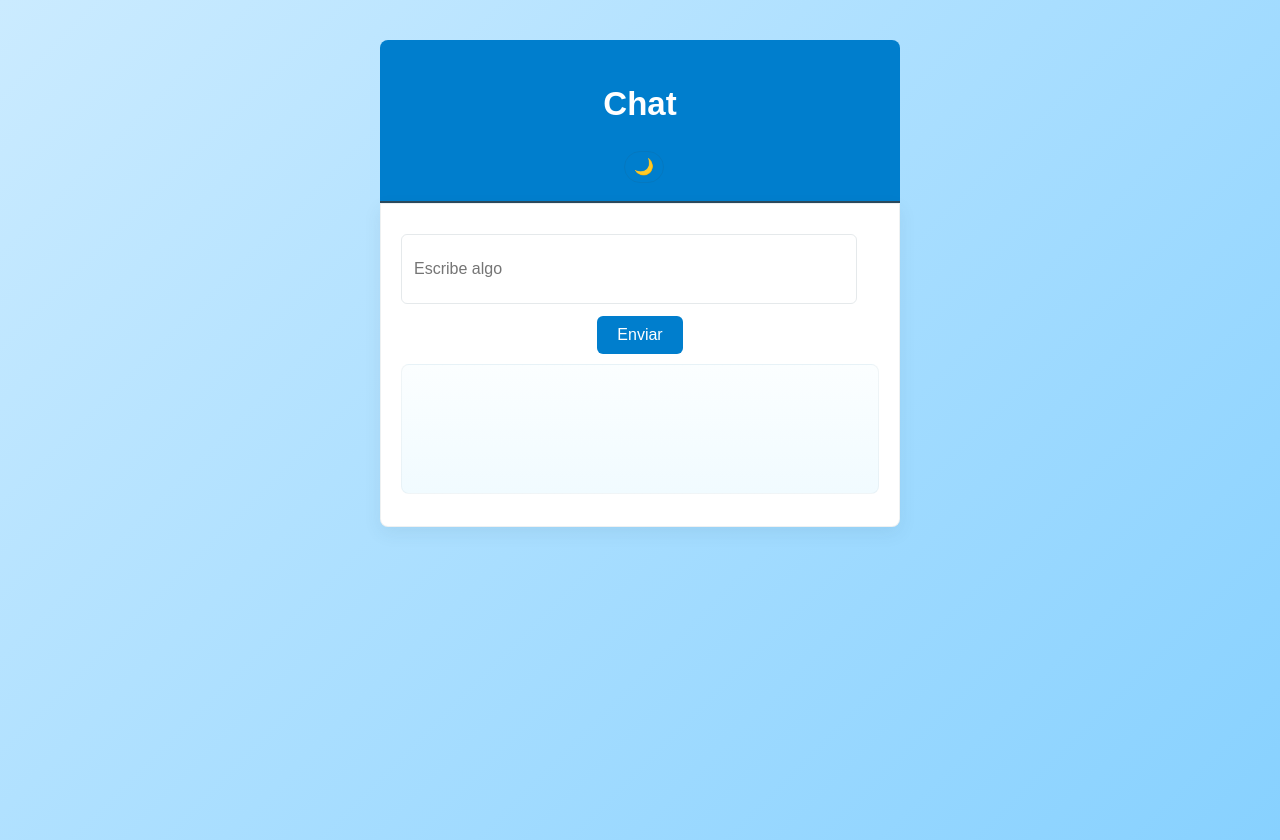
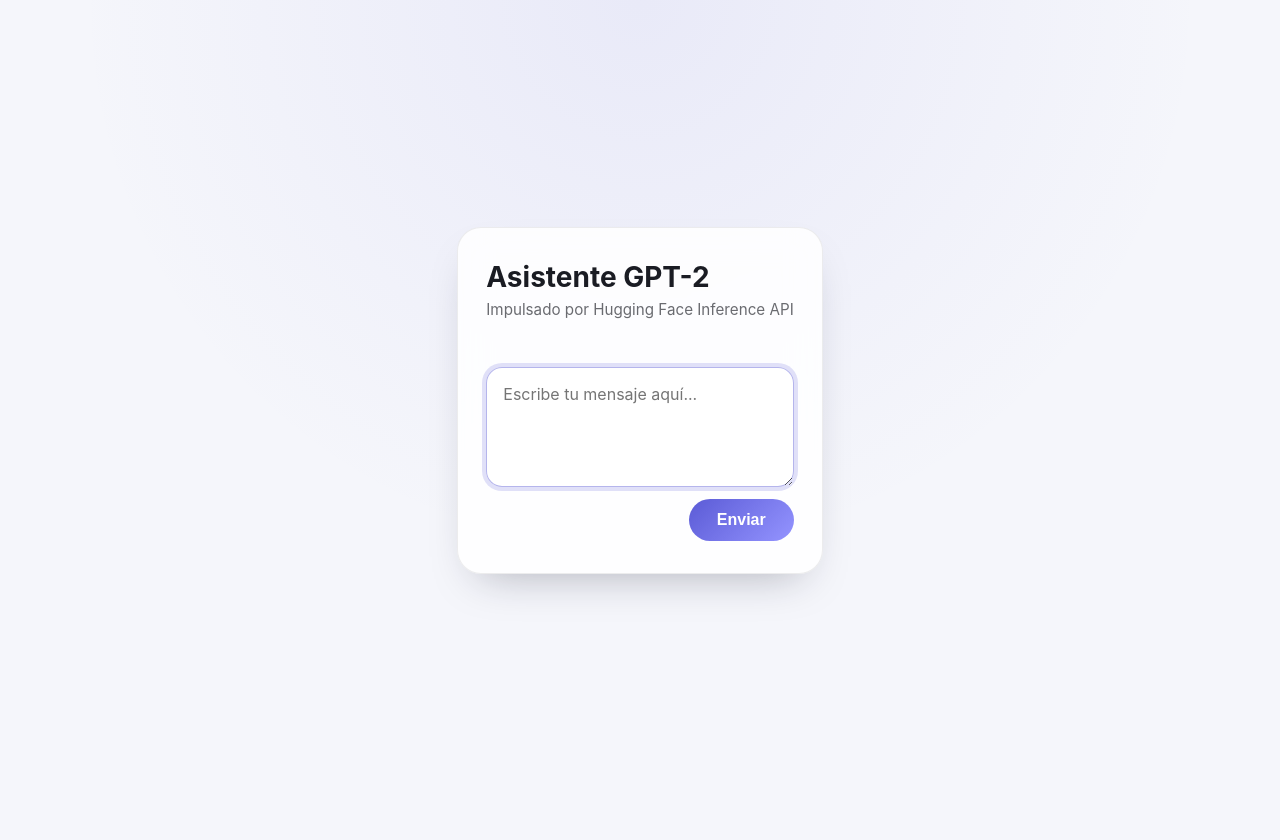
Before and after one commit to drian992/ia_taller, a plain HTML site: page index.html in a window 1280 px wide. After the commit the page ends 800 px from the top, so only its background shows below. Drawn offline with Linux system fonts and the light colour scheme.

Commit message:
refactor: simplify chat for hugging face gpt2

```diff
--- a/index.css
+++ b/index.css
@@ -1,161 +1,195 @@
-:root{
-    --fondo-1: #cbebff; /* 203,235,255 */
-    --fondo-2: #87d1ff; /* 135,209,255 */
-    --primario: #007ecd; /* 0,126,205 */
-    --oscuro-1: #2c4a5d; /* 44,74,93 */
-    --texto: #282f33; /* 40,47,51 */
-    /* Controles y tarjetas */
-    --tarjeta-bg: #ffffff;
-    --output-bg-start: #fbfeff;
-    --output-bg-end: #f1fbff;
-    --borde: rgba(44,74,93,0.08);
-    --sombra: rgba(44,74,93,0.08);
-    --borde-input: rgba(44,74,93,0.12);
-    --sombra-hover: rgba(44,74,93,0.18);
-    --borde-output: rgba(44,74,93,0.05);
+:root {
+  color-scheme: light dark;
+  --bg: #f5f6fb;
+  --fg: #1a1c23;
+  --accent: #5b5bd6;
+  --accent-contrast: #ffffff;
+  --card-bg: rgba(255, 255, 255, 0.85);
+  --border: rgba(26, 28, 35, 0.08);
+  --shadow: 0 20px 45px -22px rgba(22, 27, 45, 0.35);
 }
 
-/* Tema oscuro: se activa con <html data-tema="oscuro"> o document.documentElement.setAttribute('data-tema','oscuro') */
-:root[data-tema="oscuro"]{
-    /* Paleta optimizada para modo oscuro */
-    --fondo-1: #05131a; /* muy oscuro, casi negro azulado */
-    --fondo-2: #07202a; /* gradiente sutil hacia un azul petróleo */
-    --primario: #2aa6ff; /* accent cian brillante para botones */
-    --oscuro-1: #041018; /* tonos más oscuros para bordes */
-    --texto: #e6f7ff; /* texto claro y ligeramente azulado */
-    --tarjeta-bg: #071726; /* fondo de tarjetas */
-    --output-bg-start: #041219;
-    --output-bg-end: #07202a;
-    --borde: rgba(255,255,255,0.04);
-    --sombra: rgba(0,0,0,0.6);
-    --borde-input: rgba(255,255,255,0.06);
-    --sombra-hover: rgba(42,166,255,0.12);
-    --borde-output: rgba(255,255,255,0.04);
+@media (prefers-color-scheme: dark) {
+  :root {
+    --bg: #10111a;
+    --fg: #f1f3ff;
+    --accent: #8181ff;
+    --card-bg: rgba(23, 25, 37, 0.9);
+    --border: rgba(255, 255, 255, 0.06);
+    --shadow: 0 20px 45px -28px rgba(0, 0, 0, 0.8);
+  }
 }
 
-/* Transiciones suaves al cambiar tema */
-body, .center .header, .center .chat, .chat #output, .chat button {
-    transition: background-color 220ms ease, color 220ms ease, box-shadow 220ms ease, border-color 220ms ease;
+* {
+  box-sizing: border-box;
 }
 
-body{
-    margin: 0;
-    padding: 0;
-    background: linear-gradient(135deg, var(--fondo-1), var(--fondo-2));
-    color: var(--texto);
-    height: 100vh;
-    font-family: Arial, Helvetica, sans-serif;
+body {
+  margin: 0;
+  min-height: 100vh;
+  font-family: "Inter", system-ui, -apple-system, BlinkMacSystemFont, "Segoe UI", sans-serif;
+  background: radial-gradient(circle at top, rgba(91, 91, 214, 0.08), transparent 55%), var(--bg);
+  color: var(--fg);
+  display: grid;
+  place-content: center;
+  padding: 32px 16px;
 }
 
-.center{
-    width: 520px;
-    margin: 40px auto;
-    position: relative;
+.chat-app {
+  width: min(720px, 100%);
+  background: var(--card-bg);
+  border: 1px solid var(--border);
+  border-radius: 24px;
+  padding: 32px 28px;
+  display: grid;
+  gap: 24px;
+  backdrop-filter: blur(16px);
+  box-shadow: var(--shadow);
 }
 
-.center .header{
-    font-size: 22px;
-    font-weight: 700;
-    color: #ffffff;
-    padding: 18px 12px;
-    background: var(--primario);
-    border-bottom: 2px solid var(--oscuro-1);
-    border-radius: 8px 8px 0 0;
-    text-align: center;
+.chat-header {
+  display: grid;
+  gap: 6px;
 }
 
-/* Estilos del botón que alterna el tema */
-.tema-toggle{
-    display: inline-flex;
-    align-items: center;
-    justify-content: center;
-    width: 40px;
-    height: 32px;
-    margin-left: 8px;
-    padding: 0;
-    border-radius: 999px;
-    background: transparent;
-    border: 1px solid var(--borde-input);
-    color: var(--texto);
-    cursor: pointer;
-    font-size: 16px;
-    line-height: 1;
-    transition: background-color 180ms ease, color 180ms ease, box-shadow 180ms ease, transform 120ms ease, border-color 180ms ease;
+.chat-header h1 {
+  margin: 0;
+  font-size: 1.75rem;
 }
 
-.tema-toggle .icon{ pointer-events: none; }
-
-.tema-toggle:hover{ transform: translateY(-1px); }
-
-/* Estado presionado: muestra un fondo primario y texto en blanco */
-.tema-toggle[aria-pressed="true"]{
-    background: var(--primario);
-    color: #fff;
-    border-color: rgba(0,0,0,0.06);
-    box-shadow: 0 6px 18px var(--sombra-hover);
+.chat-subtitle {
+  margin: 0;
+  font-size: 0.95rem;
+  color: rgba(26, 28, 35, 0.65);
 }
 
-.tema-toggle:focus{
-    outline: none;
-    box-shadow: 0 0 0 3px rgba(42,166,255,0.12);
+@media (prefers-color-scheme: dark) {
+  .chat-subtitle {
+    color: rgba(241, 243, 255, 0.65);
+  }
 }
 
-.center .chat{
-    position: relative;
-    background: var(--tarjeta-bg);
-    width: 100%;
-    padding: 30px 20px 20px 20px;
-    box-sizing: border-box;
-    border: 1px solid var(--borde);
-    border-radius: 0 0 8px 8px;
-    box-shadow: 0 6px 18px var(--sombra);
+.conversation {
+  display: flex;
+  flex-direction: column;
+  gap: 16px;
+  max-height: 55vh;
+  overflow-y: auto;
+  padding-right: 6px;
 }
 
-.chat input{
-    height: 48px;
-    width: 90%;
-    padding: 10px 12px;
-    border-radius: 6px;
-    border: 1px solid var(--borde-input);
-    font-size: 16px;
-    outline: none;
-    color: var(--texto);
-    background: transparent;
+.message {
+  display: grid;
+  gap: 8px;
+  padding: 16px;
+  border-radius: 18px;
+  border: 1px solid var(--border);
+  background: rgba(255, 255, 255, 0.55);
+  line-height: 1.5;
+  white-space: pre-wrap;
 }
 
-.chat button{
-    padding: 10px 20px;
-    background: var(--primario);
-    color: #fff;
-    border: none;
-    border-radius: 6px;
-    cursor: pointer;
-    font-size: 16px;
-    margin: 12px auto 10px;
-    transition: 200ms ease;
-    display: block;
-}
-.chat button:hover{
-    background: var(--oscuro-1);
-    box-shadow: 0 6px 18px var(--sombra-hover);
-    transform: scale(1.03);
+.message.user {
+  background: linear-gradient(135deg, rgba(91, 91, 214, 0.18), rgba(129, 129, 255, 0.12));
+  border-color: rgba(91, 91, 214, 0.25);
+  align-self: flex-end;
 }
 
-.chat #output{
-    background: linear-gradient(180deg, var(--output-bg-start), var(--output-bg-end));
-    padding: 14px;
-    border-radius: 8px;
-    font-size: 16px;
-    margin-bottom: 12px;
-    min-height: 100px;
-    overflow-y: auto;
-    max-height: 260px;
-    color: var(--texto);
-    border: 1px solid var(--borde-output);
+.message.assistant {
+  background: rgba(0, 0, 0, 0.02);
 }
 
-/* Small screens */
-@media (max-width: 560px){
-    .center{ width: calc(100% - 40px); margin: 20px; }
-    .chat input{ width: 100%; }
+.message .author {
+  font-weight: 600;
+  font-size: 0.9rem;
+  color: rgba(26, 28, 35, 0.75);
 }
+
+@media (prefers-color-scheme: dark) {
+  .message {
+    background: rgba(0, 0, 0, 0.2);
+  }
+
+  .message.assistant {
+    background: rgba(0, 0, 0, 0.35);
+  }
+
+  .message .author {
+    color: rgba(241, 243, 255, 0.75);
+  }
+}
+
+.chat-form {
+  display: grid;
+  gap: 12px;
+}
+
+.chat-form textarea {
+  width: 100%;
+  resize: vertical;
+  min-height: 120px;
+  padding: 16px;
+  font: inherit;
+  color: inherit;
+  border-radius: 16px;
+  border: 1px solid var(--border);
+  background: rgba(255, 255, 255, 0.7);
+  transition: border-color 0.2s ease, box-shadow 0.2s ease;
+}
+
+.chat-form textarea:focus {
+  outline: none;
+  border-color: rgba(91, 91, 214, 0.45);
+  box-shadow: 0 0 0 4px rgba(91, 91, 214, 0.18);
+}
+
+.send-button {
+  justify-self: end;
+  padding: 12px 28px;
+  border: none;
+  border-radius: 999px;
+  background: linear-gradient(135deg, var(--accent), #9494ff);
+  color: var(--accent-contrast);
+  font-weight: 600;
+  font-size: 1rem;
+  cursor: pointer;
+  transition: transform 0.2s ease, box-shadow 0.2s ease, filter 0.2s ease;
+}
+
+.send-button:disabled {
+  opacity: 0.6;
+  cursor: not-allowed;
+  filter: grayscale(0.2);
+}
+
+.send-button:not(:disabled):hover {
+  transform: translateY(-2px);
+  box-shadow: 0 12px 26px -18px var(--accent);
+}
+
+.sr-only {
+  position: absolute;
+  width: 1px;
+  height: 1px;
+  padding: 0;
+  margin: -1px;
+  overflow: hidden;
+  clip: rect(0, 0, 0, 0);
+  white-space: nowrap;
+  border: 0;
+}
+
+.status-message {
+  font-size: 0.85rem;
+  color: rgba(26, 28, 35, 0.6);
+}
+
+@media (prefers-color-scheme: dark) {
+  .chat-form textarea {
+    background: rgba(0, 0, 0, 0.35);
+  }
+
+  .status-message {
+    color: rgba(241, 243, 255, 0.6);
+  }
+}
--- a/index.html
+++ b/index.html
@@ -3,26 +3,31 @@
 <head>
   <meta charset="UTF-8" />
   <meta name="viewport" content="width=device-width, initial-scale=1.0" />
-  <title>Chat con IA - HuggingFace</title>
-    <link rel="stylesheet" href="index.css"/>
+  <title>Chat IA - Hugging Face GPT-2</title>
+  <link rel="stylesheet" href="index.css" />
 </head>
 <body>
+  <main class="chat-app">
+    <header class="chat-header">
+      <h1>Asistente GPT-2</h1>
+      <p class="chat-subtitle">Impulsado por Hugging Face Inference API</p>
+    </header>
 
-  <div id="chat" class="center">
+    <section id="conversation" class="conversation" aria-live="polite" aria-label="Historial de conversación"></section>
 
-    <div class="header">
-    <h2>Chat</h2>
-    <button id="temaToggle" class="tema-toggle" title="Cambiar tema" aria-pressed="false" onclick="toggleTema()">
-      <span class="icon" aria-hidden="true">🌙</span>
-    </button>
-    </div>
-    <div class="chat">
-        <input id="inputText" rows="3" placeholder="Escribe algo"></input>
-        <button onclick="enviar()">Enviar</button>
-        <div id="output"></div>
+    <form id="chatForm" class="chat-form" autocomplete="off">
+      <label class="sr-only" for="userInput">Escribe tu mensaje</label>
+      <textarea
+        id="userInput"
+        name="userInput"
+        rows="3"
+        placeholder="Escribe tu mensaje aquí..."
+        required
+      ></textarea>
+      <button id="sendButton" type="submit" class="send-button">Enviar</button>
+    </form>
+  </main>
 
-    </div>
-  </div>
-    <script src="modelo.js"></script>
+  <script src="modelo.js"></script>
 </body>
 </html>
--- a/modelo.js
+++ b/modelo.js
@@ -1,62 +1,137 @@
-    async function enviar() {
-      const input = document.getElementById("inputText");
-      const output = document.getElementById("output");
-      const mensaje = input.value.trim();
-      if (!mensaje) return alert("Escribe algo antes de enviar.");
+const HUGGINGFACE_API_URL = 'https://api-inference.huggingface.co/models/gpt2';
+const HUGGINGFACE_API_TOKEN = ''; // Opcional: añade aquí tu token de Hugging Face si dispones de uno
 
-      output.innerHTML = "Minions trabajando espere...";
-      input.value = "";
+const conversationState = {
+  messages: []
+};
 
-      try {
-        const response = await fetch("https://router.huggingface.co/v1/chat/completions", {
-          method: "POST",
-          headers: {
-            "Authorization": "Bearer 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",
-            "Content-Type": "application/json"
-          },
+document.addEventListener('DOMContentLoaded', () => {
+  const form = document.getElementById('chatForm');
+  const input = document.getElementById('userInput');
+  const sendButton = document.getElementById('sendButton');
+  const conversation = document.getElementById('conversation');
+
+  function appendMessage(role, content) {
+    const wrapper = document.createElement('article');
+    wrapper.className = `message ${role}`;
+
+    const author = document.createElement('span');
+    author.className = 'author';
+    author.textContent = role === 'user' ? 'Tú' : 'Asistente';
+
+    const body = document.createElement('p');
+    body.className = 'content';
+    body.textContent = content;
+
+    wrapper.append(author, body);
+    conversation.appendChild(wrapper);
+    conversation.scrollTo({ top: conversation.scrollHeight, behavior: 'smooth' });
+  }
+
+  async function queryHuggingFace(prompt) {
+    const headers = {
+      'Content-Type': 'application/json'
+    };
+
+    if (HUGGINGFACE_API_TOKEN.trim()) {
+      headers['Authorization'] = `Bearer ${HUGGINGFACE_API_TOKEN.trim()}`;
+    }
+
+    const response = await fetch(HUGGINGFACE_API_URL, {
+      method: 'POST',
+      headers,
       body: JSON.stringify({
-            model: "meta-llama/Llama-3.1-8B-Instruct:novita",
-            messages: [{ role: "user", content: mensaje }]
+        inputs: prompt,
+        options: {
+          wait_for_model: true
+        }
       })
     });
 
+    if (!response.ok) {
+      const errorText = await response.text();
+      throw new Error(`Error ${response.status}: ${errorText}`);
+    }
+
     const data = await response.json();
-        let texto = data.choices?.[0]?.message?.content || data.generated_text || " Minion murio en el deber ,sin respuesta";
-        output.innerHTML = texto;
 
+    if (Array.isArray(data) && data[0]?.generated_text) {
+      return data[0].generated_text;
+    }
+
+    if (typeof data?.generated_text === 'string') {
+      return data.generated_text;
+    }
+
+    if (Array.isArray(data) && data[0]?.text) {
+      return data[0].text;
+    }
+
+    throw new Error('No se recibió texto de respuesta del modelo.');
+  }
+
+  async function handleSubmit(event) {
+    event.preventDefault();
+    const message = input.value.trim();
+    if (!message) return;
+
+    input.value = '';
+    input.disabled = true;
+    sendButton.disabled = true;
+
+    conversationState.messages.push({ role: 'user', content: message });
+    appendMessage('user', message);
+
+    try {
+      const prompt = buildPrompt(conversationState.messages);
+      const rawResponse = await queryHuggingFace(prompt);
+      const assistantReply = extractLatestReply(rawResponse, message);
+
+      conversationState.messages.push({ role: 'assistant', content: assistantReply });
+      appendMessage('assistant', assistantReply);
     } catch (error) {
-        output.innerHTML = "Error";
+      const errorMessage = `Ocurrió un problema al contactar con Hugging Face. ${error.message}`;
+      appendMessage('assistant', errorMessage);
+    } finally {
+      input.disabled = false;
+      sendButton.disabled = false;
+      input.focus();
     }
   }
 
-// Tema oscuro: alternar y persistir preferencia (fuera de enviar(), disponible globalmente)
-function toggleTema(){
-  const root = document.documentElement;
-  const actual = root.getAttribute('data-tema');
-  const nuevo = actual === 'oscuro' ? null : 'oscuro';
-  if(nuevo) root.setAttribute('data-tema', 'oscuro'); else root.removeAttribute('data-tema');
-  try{ localStorage.setItem('tema-preferencia', nuevo || 'claro'); }catch(e){ /* no crítico */ }
-  // actualizar icono del botón si existe
-  const btn = document.getElementById('temaToggle');
-  if(btn){
-    btn.textContent = nuevo ? '☀️' : '🌙';
-    btn.setAttribute('aria-pressed', nuevo ? 'true' : 'false');
-  }
+  function buildPrompt(messages) {
+    const intro = 'Eres un asistente útil que conversa en español cuando el usuario lo hace.';
+    const formatted = messages
+      .map((msg) => `${msg.role === 'user' ? 'Usuario' : 'Asistente'}: ${msg.content}`)
+      .join('\n');
+    return `${intro}\n${formatted}\nAsistente:`;
   }
 
-// Inicializar tema según preferencia guardada o sistema
-document.addEventListener('DOMContentLoaded', ()=>{
-  try{
-    const pref = localStorage.getItem('tema-preferencia');
-    if(pref === 'oscuro'){
-      document.documentElement.setAttribute('data-tema','oscuro');
-      const btn = document.getElementById('temaToggle'); if(btn){ btn.textContent = '☀️'; btn.setAttribute('aria-pressed','true'); }
-      return;
+  function extractLatestReply(generatedText, lastUserMessage) {
+    const marker = `Usuario: ${lastUserMessage}`;
+    const startIndex = generatedText.lastIndexOf(marker);
+    if (startIndex === -1) {
+      return generatedText.trim();
     }
-  }catch(e){ /* ignore */ }
-  // si no hay preferencia, opcionalmente respetar prefers-color-scheme
-  if(window.matchMedia && window.matchMedia('(prefers-color-scheme: dark)').matches){
-    document.documentElement.setAttribute('data-tema','oscuro');
-    const btn = document.getElementById('temaToggle'); if(btn){ btn.textContent = '☀️'; btn.setAttribute('aria-pressed','true'); }
+
+    const afterUser = generatedText.slice(startIndex + marker.length);
+    const assistantMarker = 'Asistente:';
+    const assistantIndex = afterUser.indexOf(assistantMarker);
+
+    if (assistantIndex === -1) {
+      return generatedText.trim();
+    }
+
+    const assistantText = afterUser.slice(assistantIndex + assistantMarker.length);
+    return assistantText.trim() || generatedText.trim();
+  }
+
+  form.addEventListener('submit', handleSubmit);
+  input.addEventListener('keydown', (event) => {
+    if ((event.ctrlKey || event.metaKey) && event.key === 'Enter') {
+      event.preventDefault();
+      form.requestSubmit();
     }
   });
+  input.focus();
+});
```
Also changed, not shown: 1 other file. Lines whose indentation alone changed are shown as unchanged.
